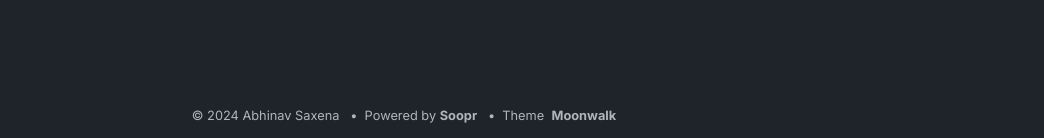
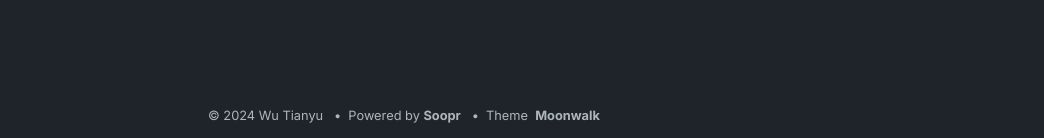
Before and after one commit to apexnewbie/apexnewbie.github.io, a Jekyll site: the page built from index.md, in a window 1280 px wide and 900 px high, scrolled down 965 px. Shown: the part 759-897 px from the top of the window, without its empty margins (236-1280 px from the left). Built offline with Jekyll 4.4.1, drawn with Linux system fonts in a browser that asks for light colours.

```diff
--- a/Gemfile
+++ b/Gemfile
@@ -2,3 +2,4 @@
 
 source "https://rubygems.org"
 gemspec
+gem "jekyll", "~> 4.2"
--- a/_config.yml
+++ b/_config.yml
@@ -1,5 +1,5 @@
-title: Moonwalk
-author: Abhinav Saxena
+title: Aki's Blog
+author: Wu Tianyu
 url: https://www.abhinavsaxena.com/moonwalk # root address of the site
 description: > # description of the site (multiple lines allowed)
   Moonwalk is a fast and elegant Jekyll theme with a clean dark mode. It comes with horizontal list (for navbar and footer), card list (for portfolio), and a generic vertical list. It is very easy to modify in case you want to build over it - please see _layouts/home.html to do that.
```
Also changed, not shown: Gemfile.lock.
